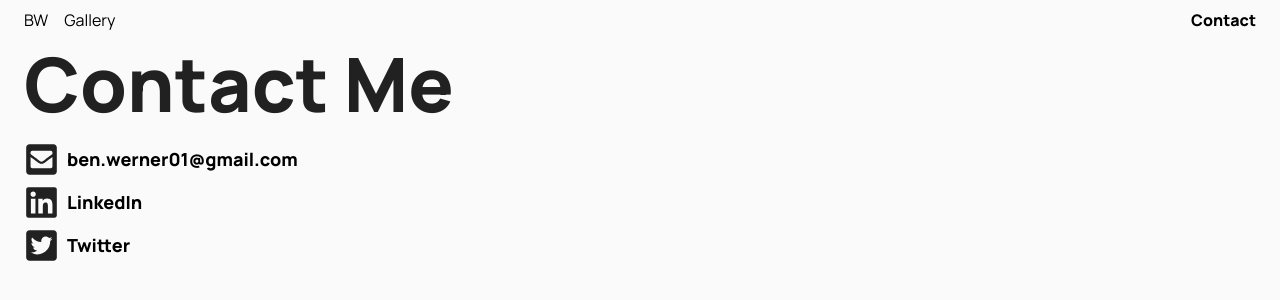
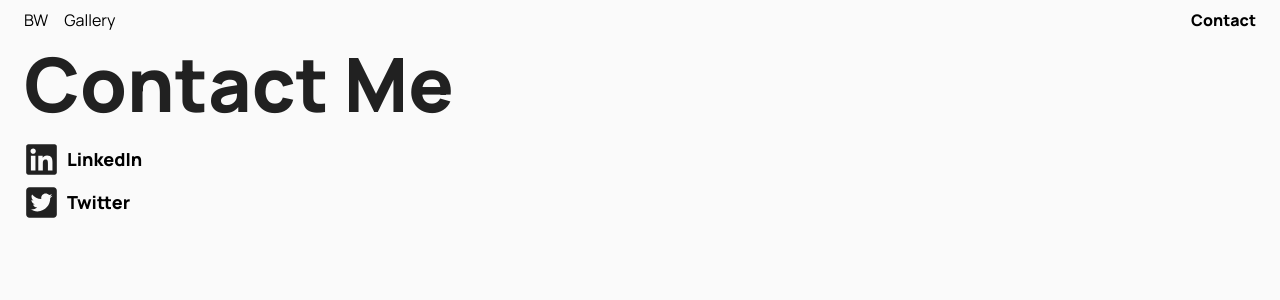
Before and after one commit to benwerner01/personal-website, a Next.js app: page /contact in a window 1280 px wide. Shown: the top 300 px of the page. Built offline with nearby package versions, Linux system fonts and the light colour scheme.

Commit message:
remove email

```diff
--- a/src/pages/contact.tsx
+++ b/src/pages/contact.tsx
@@ -4,7 +4,6 @@ import Typography from '@material-ui/core/Typography';
 import { makeStyles } from '@material-ui/core/styles';
 import { SvgIconProps } from '@material-ui/core/SvgIcon';
 import TwitterIcon from '../components/icons/TwitterIcon';
-import MailIcon from '../components/icons/MailIcon';
 import LinkedInIcon from '../components/icons/LinkedInIcon';
 
 type ContactMethod = {
@@ -14,11 +13,6 @@ type ContactMethod = {
 }
 
 const CONTACT_METHODS: ContactMethod[] = [
-  {
-    name: 'ben.werner01@gmail.com',
-    href: 'mailto:ben.werner01@gmail.com',
-    Icon: MailIcon,
-  },
   {
     name: 'LinkedIn',
     href: 'https://twitter.com/benwerner01',
```
